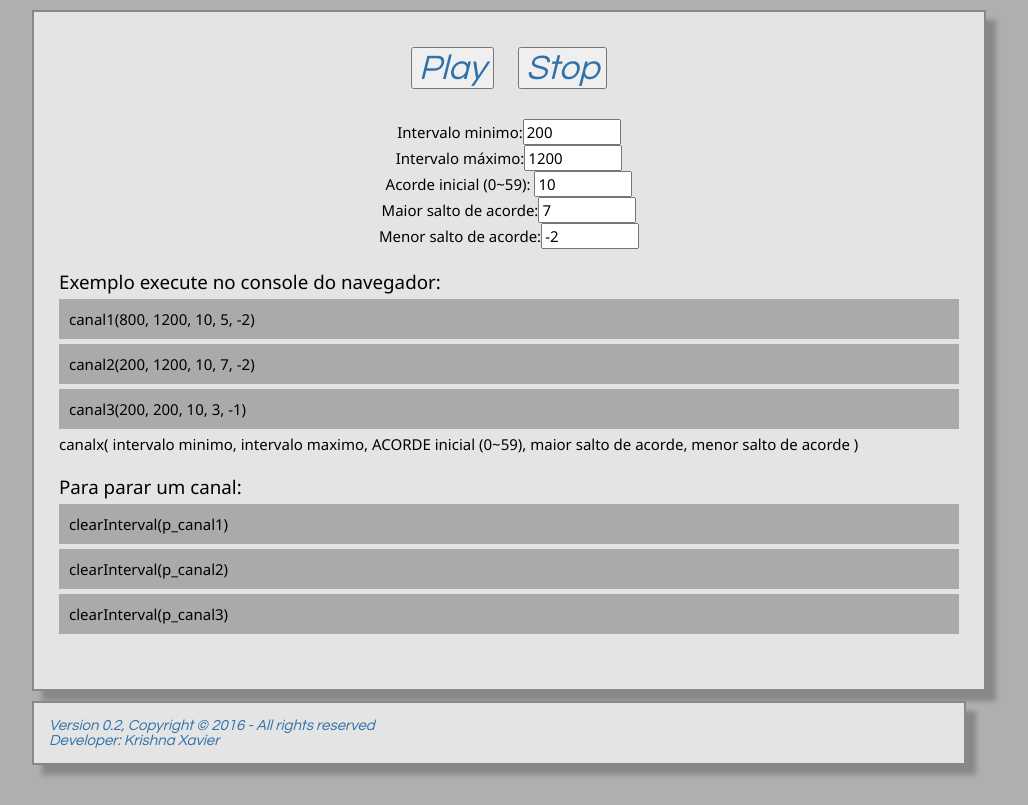
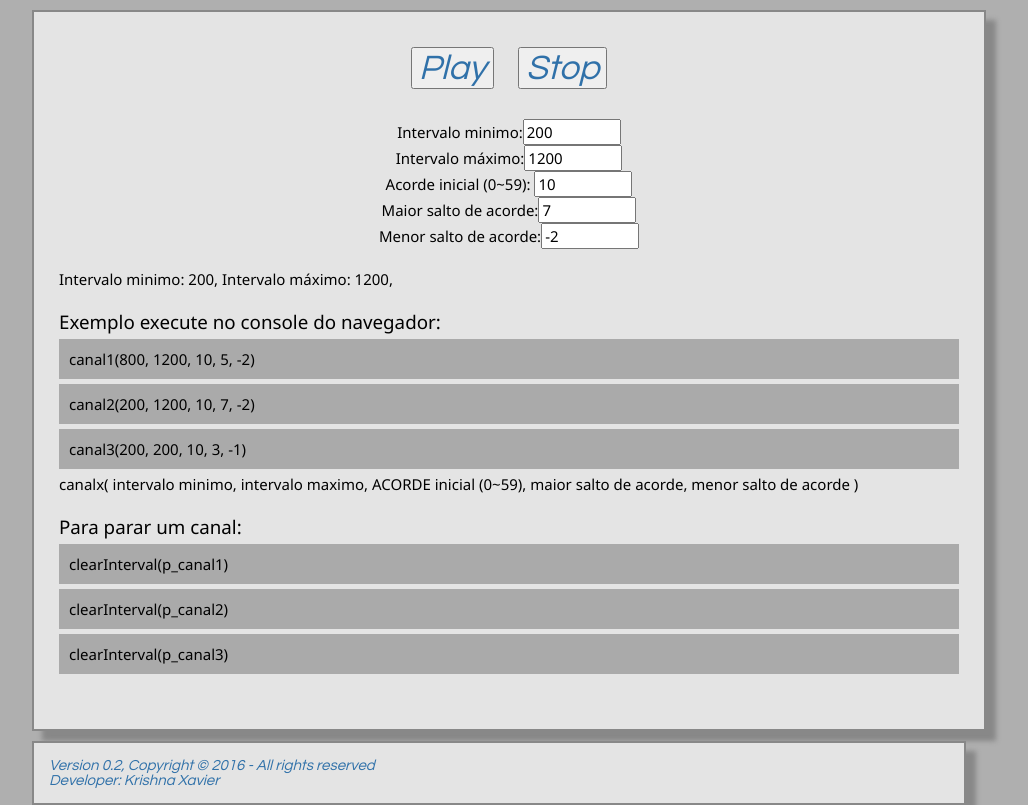
Before and after one commit to KrishnaXavier/auto-compositor, a plain HTML site: page index.html in a window 1280 px wide. Shown: the whole page, without its empty margins (158-1186 px from the left). Drawn offline with Linux system fonts and the light colour scheme.

Commit message:
Data: 16/01/2018 - Hora: 17:09:32,10

```diff
--- a/index.html
+++ b/index.html
@@ -46,7 +46,10 @@
                 </div>
 
                 <div class="sub-slot">
-                    <div id="saidas-canal"></div>
+                    <div id="saidas-canal">
+                        Intervalo minimo: 200, Intervalo máximo: 1200,
+
+                    </div>
                 </div>
 
                 <div class="sub-slot">
```
